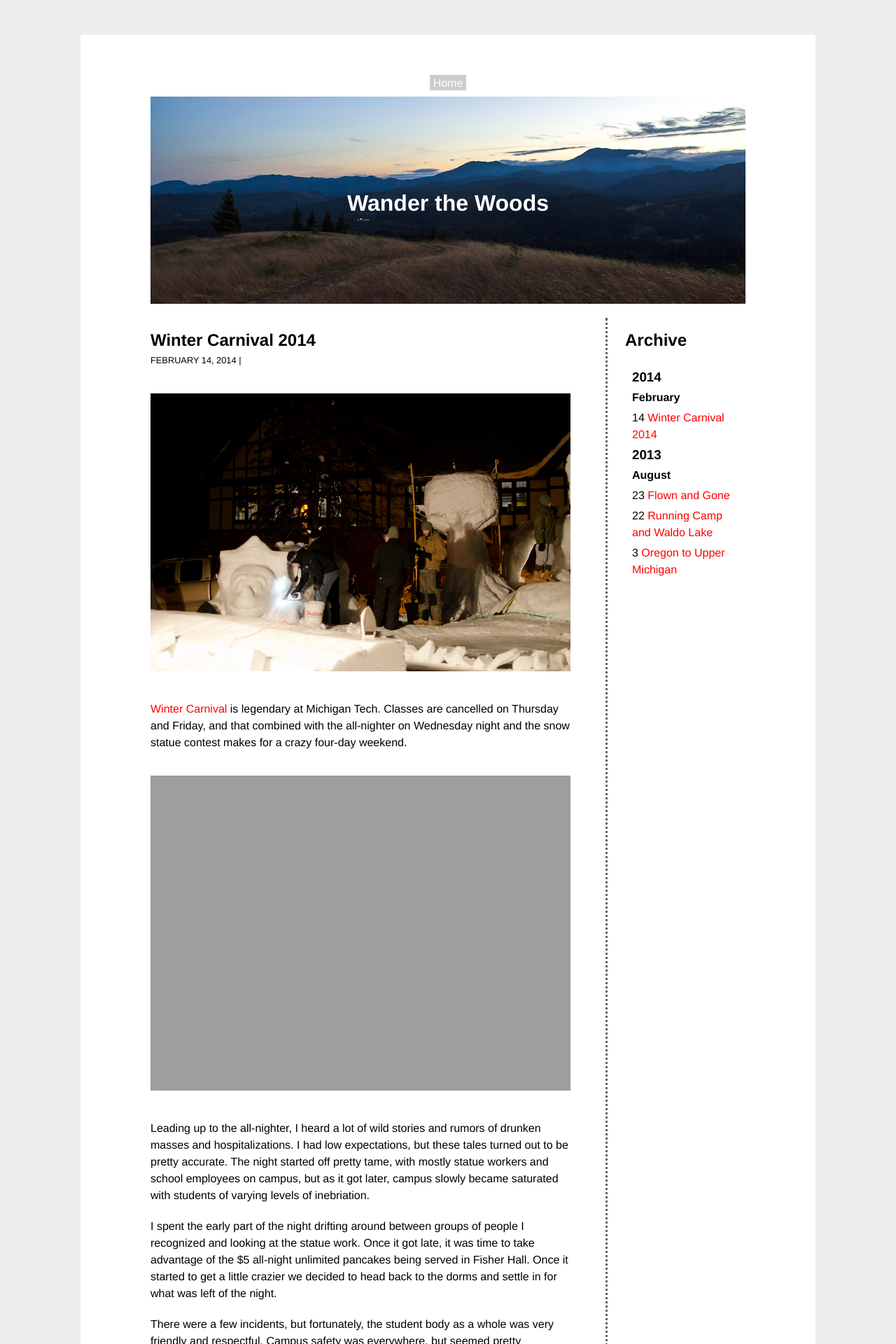
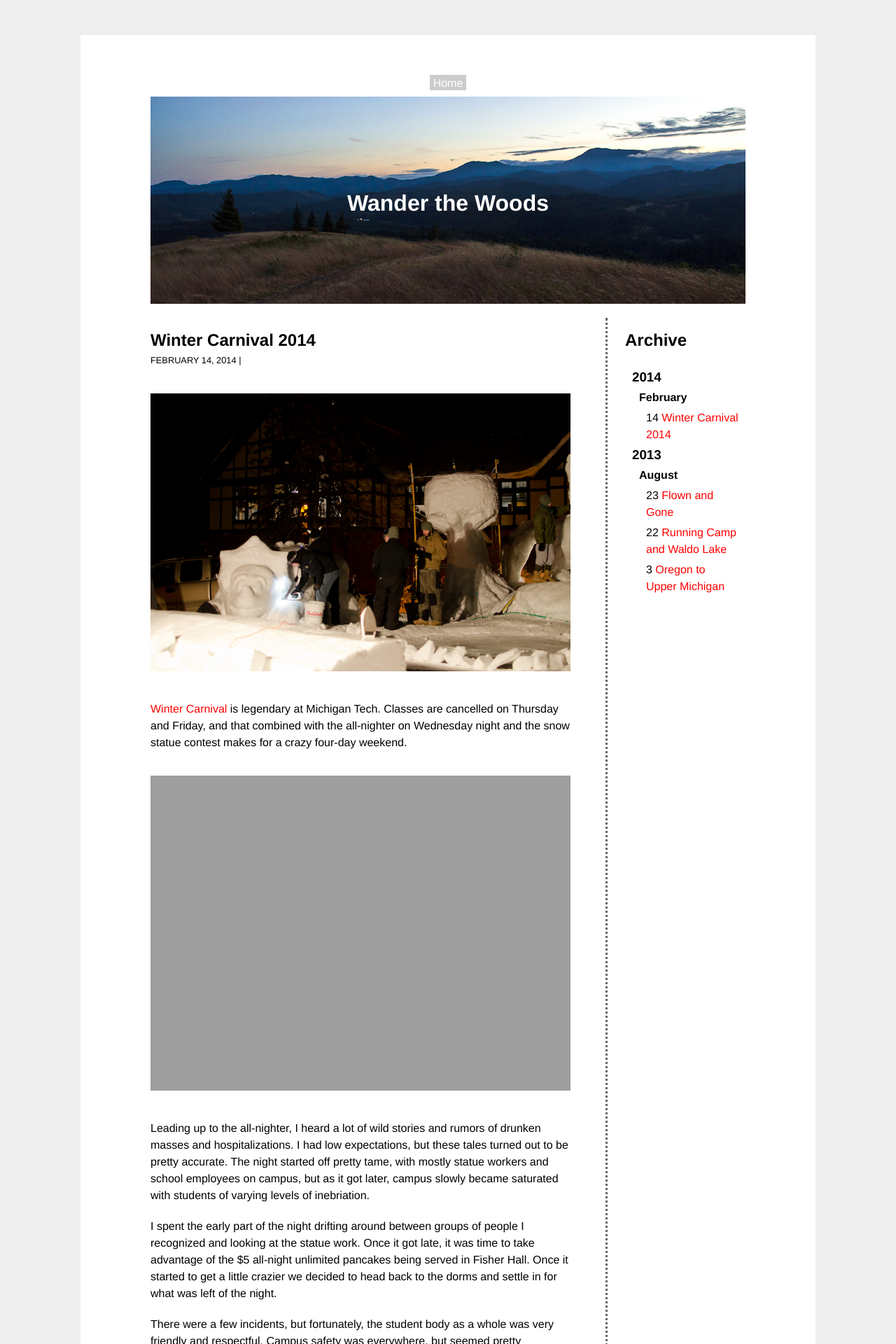
Before and after one commit to eoisaacs/eoisaacs.github.io, a Jekyll site: the page built from index.html, in a window 1280 px wide. Shown: the top 1920 px of the page at 70% size. Built offline with Jekyll 4.4.1, drawn with Linux system fonts in a browser that asks for light colours; Markdown is read by kramdown in place of the engine named in the settings; comment, search, counter and statistics services are not loaded.

Commit message:
Fixed archive list hierarchy

```diff
--- a/_includes/archive.html
+++ b/_includes/archive.html
@@ -5,19 +5,31 @@
 
       {% capture year %}{{ post.date | date: '%Y' }}{% endcapture %}
       {% capture nyear %}{{ post.next.date | date: '%Y' }}{% endcapture %}
+      {% capture pyear %}{{ post.previous.date | date: '%Y' }}{% endcapture %}
 
       {% if year != nyear %}
         <li><h3>{{ post.date | date: '%Y' }}</h3></li>
+        <ul>
       {% endif %}
 
         {% capture month %}{{ post.date | date: '%B' }}{% endcapture %}
         {% capture nmonth %}{{ post.next.date | date: '%B' }}{% endcapture %}
+        {% capture pmonth %}{{ post.previous.date | date: '%B' }}{% endcapture %}
 
         {% if month != nmonth %}
           <li><h4>{{ post.date | date: '%B' }}</h4></li>
+          <ul>
         {% endif %}
 
           <li>{{ post.date | date:"%-d" }} <a href="{{ post.url }}">{{ post.title }}</a></li>
 
+        {% if month != pmonth or year != pyear %}
+          </ul>
+        {% endif %}
+
+      {% if year != pyear %}
+        </ul>
+      {% endif %}
+
     {% endfor %}
   </ul>
```
Also changed, not shown: 1 other file. Lines whose indentation alone changed are shown as unchanged.
